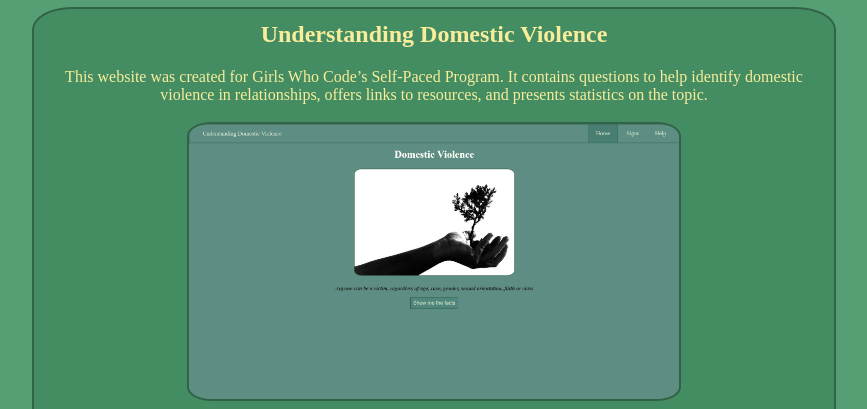
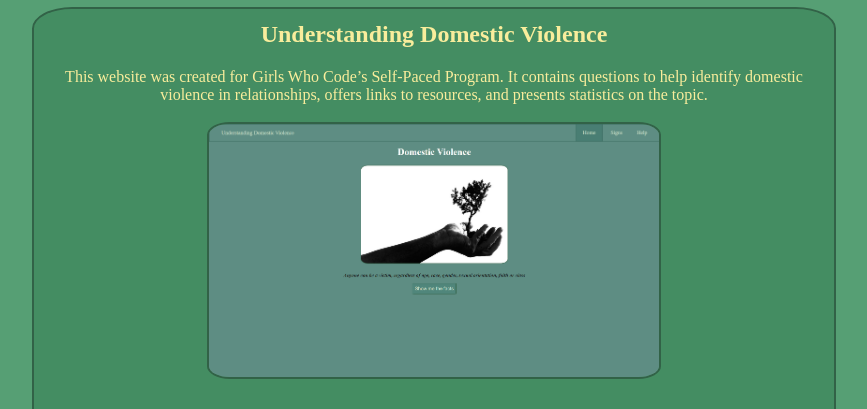
Before and after one commit to Itzel-RM/HSPortfolio, a plain HTML site: page portfolio.html in a window 1280 px wide. Shown: the part 1879-2288 px from the top of the page, without its empty margins (206-1073 px from the left). Drawn offline with Linux system fonts and the light colour scheme; a script that the page names is missing.

Commit message:
Update portfolio.html

```diff
--- a/portfolio.html
+++ b/portfolio.html
@@ -92,7 +92,7 @@
       </p>
 
       <center><a target="_blank" href="https://itzel-rm.github.io/Understanding-Domestic-Violence/">
-        <img src="assets/Understanding Domestic Violence_home.png" alt="Home page of Understanding Domestic Violence website" width="490 px">
+        <img src="assets/Understanding Domestic Violence_home.png" alt="Home page of Understanding Domestic Violence website" width="450 px">
       </a></center>
 
     </div>
```
